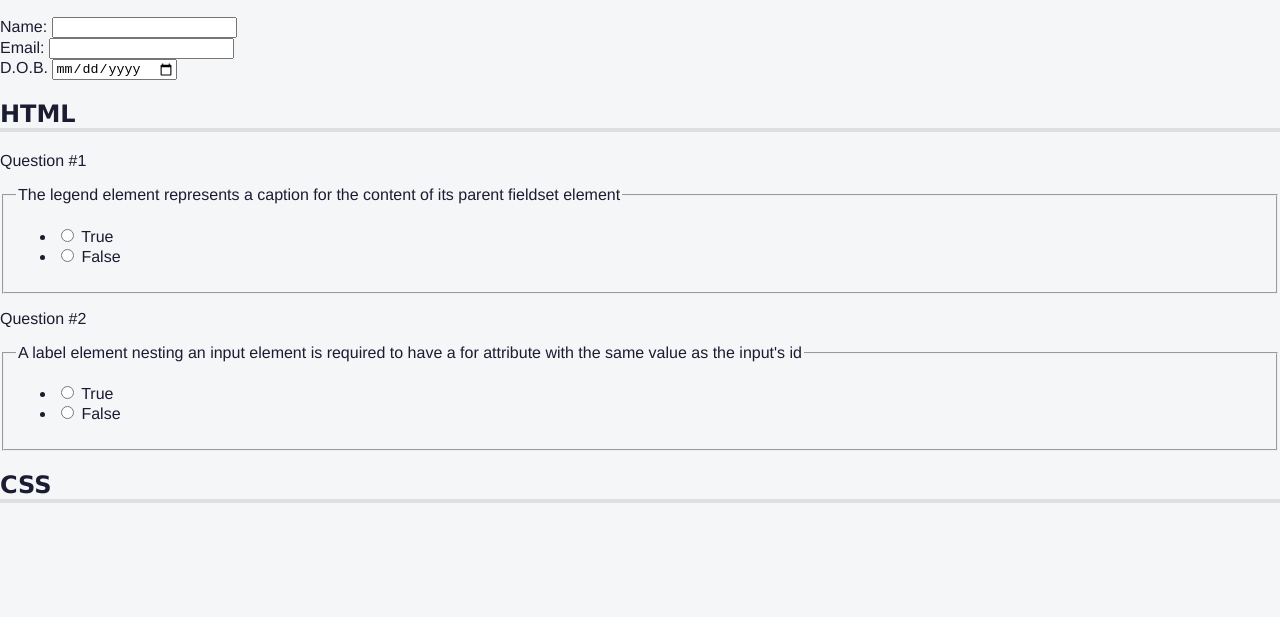
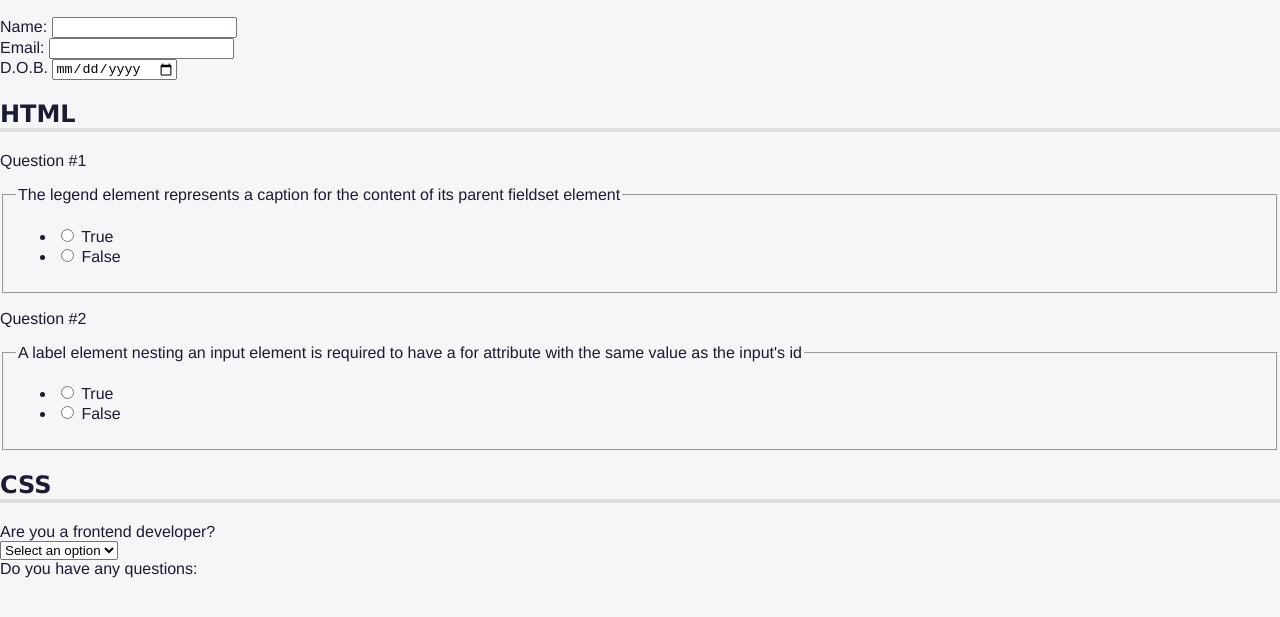
Before and after one commit to Yinkusadel/09-fcc-quiz, a website: page index.html in a window 1280 px wide. Shown: the part 105-722 px from the top of the page. Drawn offline with Linux system fonts and the light colour scheme.

Commit message:
add complete solution to quiz project

```diff
--- a/index.html
+++ b/index.html
@@ -82,20 +82,26 @@
         </section>
         <section role="region" aria-labelledby="css-questions">
           <h2 id="css-questions">CSS</h2>
+          <div class="formrow">
+            <div class="question-block">
+              <label for="customer">Are you a frontend developer?</label>
+            </div>
+            <div class="answer">
+              <select name="customer" id="customer" required>
+                <option value="">Select an option</option>
+                <option value="yes">Yes</option>
+                <option value="no">No</option>
+              </select>
+            </div>
+            <div class="question-block">
+              <label>Do you have any questions:</label>
+            </div>
+            <div class="answer">
 
 
-
-
-
-
-
-
-
-
-
-
+            </div>
+          </div>
         </section>
-      </form>
     </main>
 
 
```
